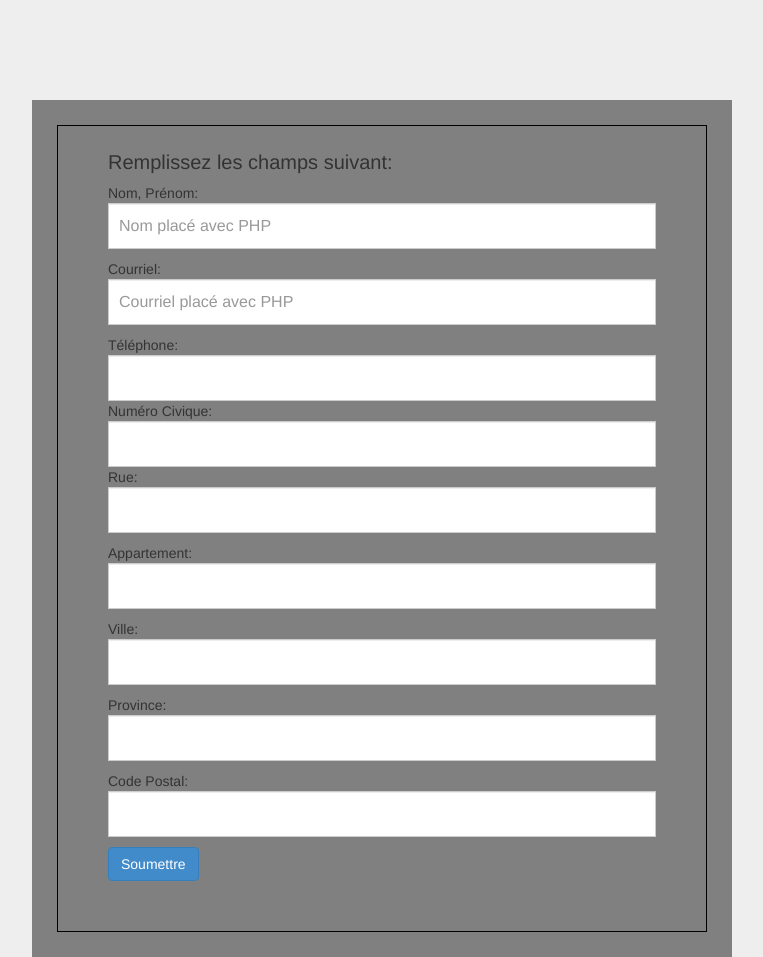
After one commit to valeriu/pi2, a PHP site: page /html/frontend/completerInfos.html in a window 1280 px wide. The commit adds this page. Shown: the whole page, without its empty margins (258-1021 px from the left). Run offline with PHP 8.4, Linux system fonts and the light colour scheme; some libraries are stand-ins or nearby versions.

Commit message:
Module Usager avancé
Formulaire pour la modification ou la complétions des infos usagers

```diff
--- /dev/null
+++ b/html/frontend/completerInfos.html
@@ -0,0 +1,77 @@
+
+<!DOCTYPE html>
+<html lang="en">
+  <head>
+    <meta charset="utf-8">
+    <meta http-equiv="X-UA-Compatible" content="IE=edge">
+    <meta name="viewport" content="width=device-width, initial-scale=1.0">
+    <meta name="description" content="">
+    <meta name="author" content="">
+    <link rel="shortcut icon" href="../../docs-assets/ico/favicon.png">
+	<script src="http://ajax.googleapis.com/ajax/libs/jquery/1.10.2/jquery.min.js"></script>
+	<script src="js/bootstrap.min.js"></script>
+	<script src="js/usager.js"></script>
+
+    <title>Formulaire pour compléter les infos des usagers</title>
+
+    <!-- Bootstrap core CSS -->
+    <link href="css/bootstrap.css" rel="stylesheet">
+
+    <!-- Custom styles for login page -->
+    <link href="css/usager.css" rel="stylesheet">
+		<!-- HTML5 shim and Respond.js IE8 support of HTML5 elements and media queries -->
+    <!--[if lt IE 9]>
+      <script src="js/html5shiv.js"></script>
+      <script src="js/respond.min.js"></script>
+    <![endif]-->
+  </head>
+
+  <body>
+    <div class="container">
+			<div id="usagerInfos">
+				<form class="form-signin" name="form-usager-informations">
+						<h1>Remplissez les champs suivant:</h1>
+						<div class="input-group input-group-sm">
+							Nom, Prénom:
+							<input name="nom" type="text" class="form-control"  placeholder="Nom placé avec PHP" required>
+						</div>
+						<div class="input-group input-group-sm">
+							Courriel:
+							<input name="courriel" type="email" class="form-control" placeholder="Courriel placé avec PHP" required>
+						</div>
+						<div class="input-group input-group-sm">
+							Téléphone:
+							<input name="tel" type="tel" class="form-control" required>
+						</div>
+						<div class="input-group input-group-sm">
+							Numéro Civique:
+							<input name="numCivique" type="number" class="form-control" required>
+						</div>
+						<div class="input-group input-group-sm">
+							Rue:
+							<input name="rue" type="text" class="form-control" required>
+						</div>
+						<div class="input-group input-group-sm">
+							Appartement:
+							<input name="appartement" type="text" class="form-control">
+						</div>
+						<div class="input-group input-group-sm">
+							Ville:
+							<input name="ville" type="text" class="form-control" required>
+						</div>
+						<div class="input-group input-group-sm">
+							Province:
+							<input name="province" type="text" class="form-control" required>
+						</div>
+						<div class="input-group input-group-sm">
+							Code Postal:
+							<input name="codePostal" type="text" class="form-control" required>
+						</div>
+						<button name="soumettre" id="soumettre" class="btn btn-primary" type="submit">Soumettre</button>
+						<br>
+				</form>
+			</div>
+    </div> <!-- /container -->
+
+  </body>
+</html>
--- a/html/frontend/css/usager.css
+++ b/html/frontend/css/usager.css
@@ -28,28 +28,32 @@ body {
 .form-signin .form-control:focus {
   z-index: 2;
 }
-.form-signin input[type="text"] {
+.form-signin input[type="text"], .form-signin input[type="password"], .form-signin input[type="email"] {
   margin-bottom: 10px;
   border-bottom-left-radius: 0;
   border-bottom-right-radius: 0;
 }
-.form-signin input[type="password"] {
+/*.form-signin input[type="password"] {
   margin-bottom: 10px;
   border-top-left-radius: 0;
   border-top-right-radius: 0;
-}
+}*/
+
+/* USAGER */
 #usager{
 	margin: 0 auto;
 	text-align: center;
 	width: 350px;
 }
+#usager h1{
+	font-size: 20px;
+	font-style: bold;
+}
 #connecterDiv {
-	/*display: none;*/
 	padding: 15px;
 	background-color: lightgrey;
 }
 #enregistrerDiv {
-	/*display: none;*/
 	padding: 15px;
 	background-color: lightgrey;
 }
@@ -57,7 +61,6 @@ body {
 	margin-top: 15px;
 }
 #motPasseOublieDiv {
-	/*display: none;*/
 	padding: 15px;
 	background-color: lightgrey;
 }
@@ -73,3 +76,30 @@ body {
 #infosEnregistrer{
 	display: none;
 }
+#courrielEnvoye{
+	display: none;
+}
+
+/* USAGERINFOS */
+#usagerInfos{
+	margin: 0 auto;
+	width: 700px;
+	height: auto;
+	padding: 25px;
+	background-color: grey;
+}
+#usagerInfos .form-signin {
+	max-width: 700px;
+  padding-left: 50px;
+  padding-right: 50px;
+  padding-bottom: 50px;
+  padding-top: 5px;
+	border: 1px solid black;
+}
+#usagerInfos h1{
+	font-size: 20px;
+}
+
+#usagerInfos .input-group {
+	display: block;
+}
--- a/html/frontend/js/usager.js
+++ b/html/frontend/js/usager.js
@@ -5,7 +5,24 @@ $(function(){
 	$('#connecterDiv').hide();
 	$('#enregistrerDiv').hide();
 	$('#motPasseOublieDiv').hide();
-	//$('.form-signin').hide();
+
+	/* Bind click sur le bouton CONNEXION du formulaire de connexion */
+	$('[name="connexion"]').bind('click',function(){
+			$('[name="form-usager-connecter"]').slideToggle();
+			$('#infosConnecter').slideToggle();
+		});
+
+	/* Bind click sur le bouton CONFIRMER du formulaire d'enregistrement */
+	$('[name="confirmer"]').bind('click',function(){
+			$('[name="form-usager-enregistrer"]').slideToggle();
+			$('#infosEnregistrer').slideToggle();
+		});
+
+	/* Bind click sur le lien MOT DE PASSE OUBLIE */
+	$('[name="envoyer"]').bind('click',function(){
+			$('[name="form-usager-oublie"]').slideToggle();
+			$('#courrielEnvoye').slideToggle();
+		});
 
 	function ouvrirDiv(e){
 		//console.log(e.target.name);
```
Also changed, not shown: html/frontend/usager.html (+12 -6 lines).
